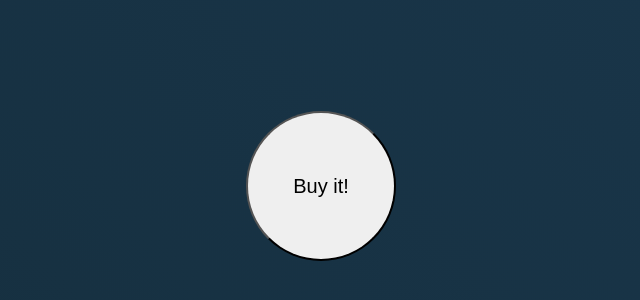
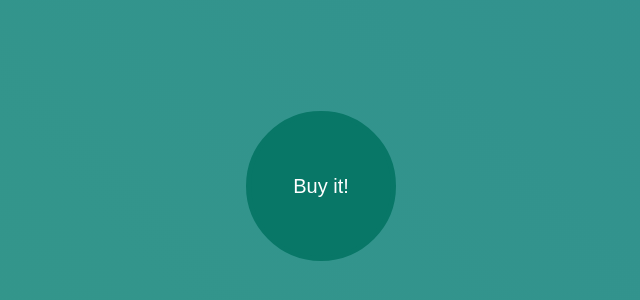
Before and after one commit to chrfreitas-zz/payment-api, a website: page index.html in a window 1280 px wide. Shown: the part 214-514 px from the top of the page, without its empty margins (319-959 px from the left). Drawn offline with Linux system fonts and the light colour scheme.

Commit message:
Improvement about color button

```diff
--- a/src/css/app.css
+++ b/src/css/app.css
@@ -13,7 +13,7 @@ body {
     -ms-align-items: center;
     align-items: center;
     height: 100%;
-    background: linear-gradient(45deg, #152E3D, #1A374C);
+    background: linear-gradient(45deg, #349889, #319090);
 }
 
 
@@ -28,6 +28,14 @@ body {
     align-items: center;
     font-size: 20px;
     cursor: pointer;
+    border: 5px solid #087767;
+    background: #087767;
+    color: #fff;
+}
+
+.button:focus {
+    background: #087767;
+    color: #fff;
 }
 
 .button:focus,
```
